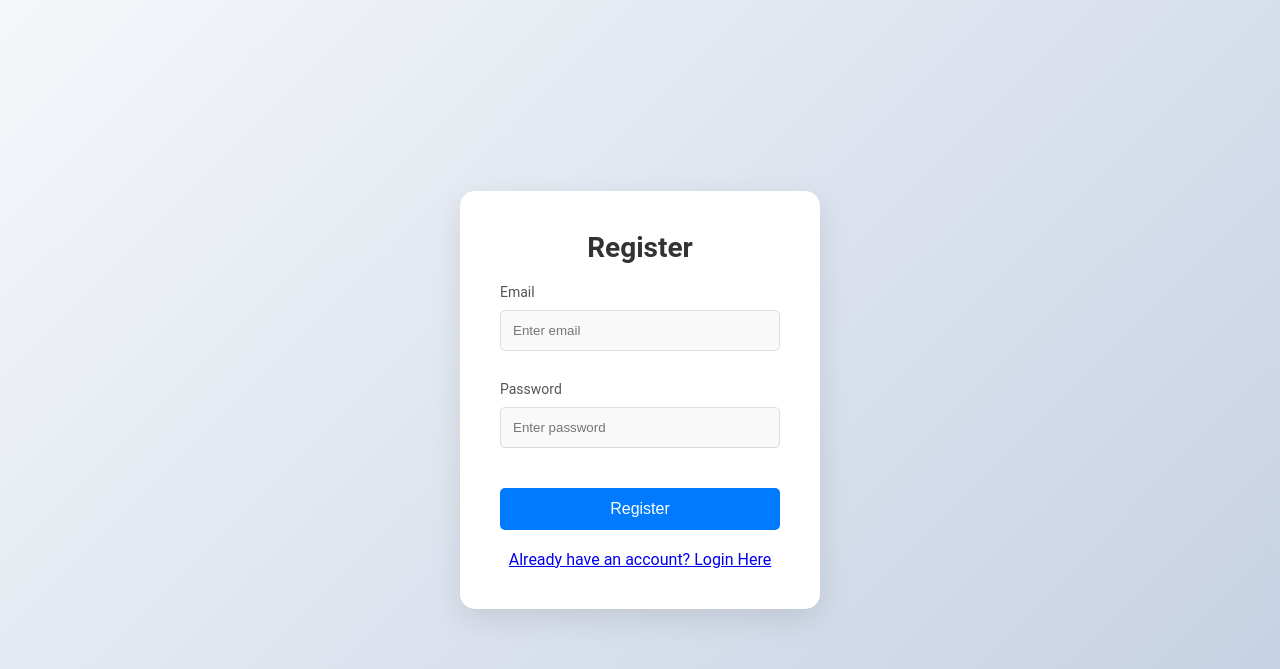
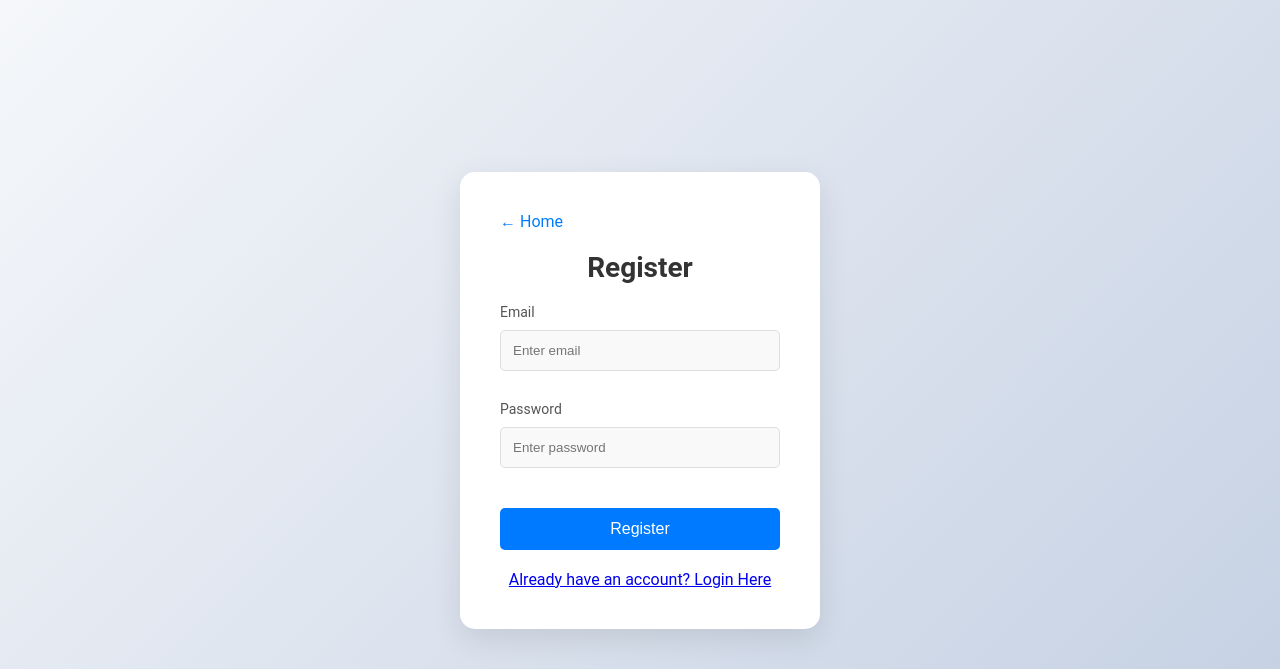
Before and after one commit to Szymqn/ProConstruct, a Django app: page /user/signup/ in a window 1280 px wide. Shown: the top 669 px of the page. Run offline with Django 5.2, Linux system fonts and the light colour scheme.

Commit message:
new user in db, added home button in login/signup

```diff
--- a/static/auth.css
+++ b/static/auth.css
@@ -110,6 +110,22 @@ input[type="submit"]:hover, .btn:hover {
   text-decoration: none;
 }
 
+.back-link-block {
+  display: block;
+  text-align: left;
+  margin-bottom: 20px;
+  color: #007bff;
+  text-decoration: none;
+}
+
+.back-link {
+  display: block;
+  text-align: left;
+  margin-bottom: 20px;
+  color: #007bff;
+  text-decoration: none;
+}
+
 .auth-link:hover {
   text-decoration: underline;
 }
--- a/templates/users/login.html
+++ b/templates/users/login.html
@@ -8,6 +8,10 @@
 <body>
     <div class="container">
         <div class="auth-card login-card">
+            <div class="back-link-block">
+                <a class="back-link" href="/">&larr; Home</a>
+            </div>
+
             <h2>Login</h2>
             <form method="post" action="{% url 'login' %}">
                 {% csrf_token %}
--- a/templates/users/signup.html
+++ b/templates/users/signup.html
@@ -7,6 +7,9 @@
 <body>
     <div class="container">
         <div class="auth-card register-card">
+            <div class="back-link-block">
+                <a class="back-link" href="/">&larr; Home</a>
+            </div>
             <h2>Register</h2>
             <form method="post" action="{% url 'signup' %}">
                 {% csrf_token %}
```
Also changed, not shown: db.sqlite3.
